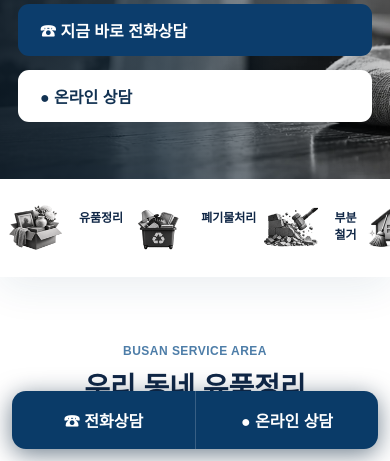
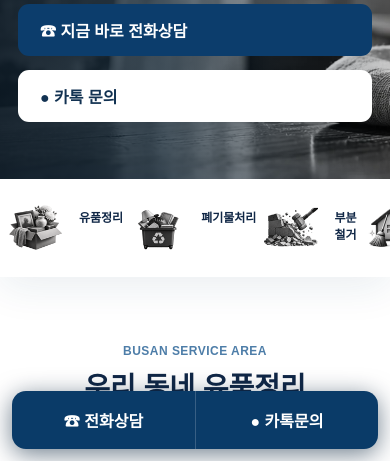
Before and after one commit to hoho601212-collab/olbareun-jeongri, a Next.js app: page / in a window 390 px wide. Shown: the part 383-844 px from the top of the page. Built offline with nearby package versions, Linux system fonts and the light colour scheme.

Commit message:
Add real phone and Kakao consultation links

```diff
--- a/app/page.js
+++ b/app/page.js
@@ -2,7 +2,7 @@ import Link from "next/link";
 import {areas as areaLinks} from "../lib/areas";
 const services=[["01.png","유품정리","고인의 물품을 신중하게 분류하고 정리합니다.","/service/estate-cleanup"],["02.png","폐기물처리","집정리 과정에서 발생하는 물품의 반출 범위를 확인합니다.","/service/waste"],["03.png","부분 철거","정리 후 필요한 시설물 철거 범위를 확인합니다.","/service/partial-demolition"],["04.png","빈집정리","장기간 비어 있거나 매각 전인 공간을 목적에 맞게 정리합니다.","/service/vacant-home"]];
 const steps=[["01","상담 및 문의","전화 또는 온라인 상담"],["02","현장 확인","작업 범위 및 견적 안내"],["03","작업 계획","정리 범위 협의"],["04","유품정리 및 폐기물처리","전문 인력 작업 진행"],["05","마무리 확인","최종 정리 및 점검 완료"]];
-export default function Home(){return <><main><section className="hero"><div className="heroInner"><p className="eyebrow">부산 유품정리 전문업체 올바른정리</p><h1>남겨진 공간을<br/>신중하게 정리합니다</h1><p>소중했던 공간, 올바른정리가 처음부터 끝까지 함께합니다.<br/>유품정리부터 폐기물 처리, 필요한 철거까지 한 번에.</p><div className="actions"><a className="primary" href="#contact">☎ 지금 바로 전화상담</a><a className="secondary" href="#contact">● 온라인 상담</a></div></div></section>
+export default function Home(){return <><main><section className="hero"><div className="heroInner"><p className="eyebrow">부산 유품정리 전문업체 올바른정리</p><h1>남겨진 공간을<br/>신중하게 정리합니다</h1><p>소중했던 공간, 올바른정리가 처음부터 끝까지 함께합니다.<br/>유품정리부터 폐기물 처리, 필요한 철거까지 한 번에.</p><div className="actions"><a className="primary" href="tel:01066484886">☎ 지금 바로 전화상담</a><a className="secondary" href="http://qr.kakao.com/talk/xiB5oLU91AZmWwLV9g5AwwM4O5I-" target="_blank" rel="noopener noreferrer">● 카톡 문의</a></div></div></section>
 <section id="services" className="serviceGrid">{services.map((s,i)=><a href={s[3]} className="serviceCard" key={i}><span className="serviceIcon"><img src={"/images/services/"+s[0]} alt="" width="64" height="64"/></span><div><h3>{s[1]}</h3><p>{s[2]}</p><b>자세히 보기 →</b></div></a>)}</section>
 <section id="areas" className="split section"><div><p className="kicker">BUSAN SERVICE AREA</p><h2>우리 동네 유품정리<br/>지금 바로 확인하세요</h2><p className="lead">부산 전 지역, 가까운 곳에서 신속하게 방문합니다. 지역별 현장 특성에 맞춰 상담합니다.</p><a className="outline" href="#areaList">지역별 상세보기 →</a></div><div className="areaPanel"><div className="mapImageWrap"><img src="/images/maps/부산지도.png" alt="부산 16개 구·군 유품정리 서비스 지역 지도" className="busanMapImage" width="900" height="900" loading="lazy"/></div><div id="areaList" className="areaList">{areaLinks.map(a=><a key={a.slug} href={"/busan/"+a.slug}>{a.name}<b>›</b></a>)}</div></div></section>
 <section id="about" className="section pale"><h2>올바른정리가<br/>선택받는 이유</h2><p className="lead">단순한 정리가 아닌, 공간과 마음을 존중하는 정리를 약속합니다.</p><div className="reasons">{[["부산 전 지역","신속한 현장 방문"],["전문 인력","체계적인 작업 진행"],["합리적인 비용","작업 범위 사전 안내"],["정식 폐기물 처리","안전하고 올바른 처리"],["철거·원상복구까지","한 번에 해결"]].map((x,i)=><div key={i}><i className="reasonFlower"><img src="/images/trust/chrysanthemum.png" alt="" width="72" height="72"/></i><strong>{x[0]}</strong><small>{x[1]}</small></div>)}</div></section>
@@ -21,5 +21,5 @@ export default function Home(){return <><main><section className="hero"><div cla
  </figure>)}</div>
 </div>)}
 </section>
-<section className="section trustNote"><p className="kicker">OUR STANDARD</p><h2>확인되지 않은 후기보다<br/>작업 기준을 먼저 보여드립니다</h2><p className="lead">실제 작업사례와 고객 후기는 자료가 확보된 뒤 사실에 맞게 공개합니다. 현재는 상담·현장 확인·작업 범위 협의 등 서비스 기준을 중심으로 안내합니다.</p></section>\n<section id="contact" className="cta"><div><small>혼자가 아닙니다.</small><h2>올바른정리가 함께합니다.</h2><p>힘든 순간, 부담스러운 정리도 올바른정리가 도와드리겠습니다.</p></div><a className="primary" href="#contact">☎ 전화 상담</a><a className="secondary" href="#">● 온라인 상담</a></section></main>
-<footer><strong>올바른정리</strong><p>부산 유품정리 전문업체 · 유품정리 · 폐기물처리 · 철거</p><small>※ 연락처와 사업자 정보는 실제 정보 확인 후 반영합니다.</small></footer><div className="mobileBar"><a href="#contact">☎ 전화상담</a><a href="#contact">● 온라인 상담</a></div></>}
+<section className="section trustNote"><p className="kicker">OUR STANDARD</p><h2>확인되지 않은 후기보다<br/>작업 기준을 먼저 보여드립니다</h2><p className="lead">실제 작업사례와 고객 후기는 자료가 확보된 뒤 사실에 맞게 공개합니다. 현재는 상담·현장 확인·작업 범위 협의 등 서비스 기준을 중심으로 안내합니다.</p></section>\n<section id="contact" className="cta"><div><small>혼자가 아닙니다.</small><h2>올바른정리가 함께합니다.</h2><p>힘든 순간, 부담스러운 정리도 올바른정리가 도와드리겠습니다.</p></div><a className="primary" href="tel:01066484886">☎ 전화 상담</a><a className="secondary" href="http://qr.kakao.com/talk/xiB5oLU91AZmWwLV9g5AwwM4O5I-" target="_blank" rel="noopener noreferrer">● 카톡 문의</a></section></main>
+<footer><strong>올바른정리</strong><p>부산 유품정리 전문업체 · 유품정리 · 폐기물처리 · 철거</p><small>전화문의 010-6648-4886 · 카카오톡 문의 가능</small></footer><div className="mobileBar"><a href="tel:01066484886">☎ 전화상담</a><a href="http://qr.kakao.com/talk/xiB5oLU91AZmWwLV9g5AwwM4O5I-" target="_blank" rel="noopener noreferrer">● 카톡문의</a></div></>}
```
